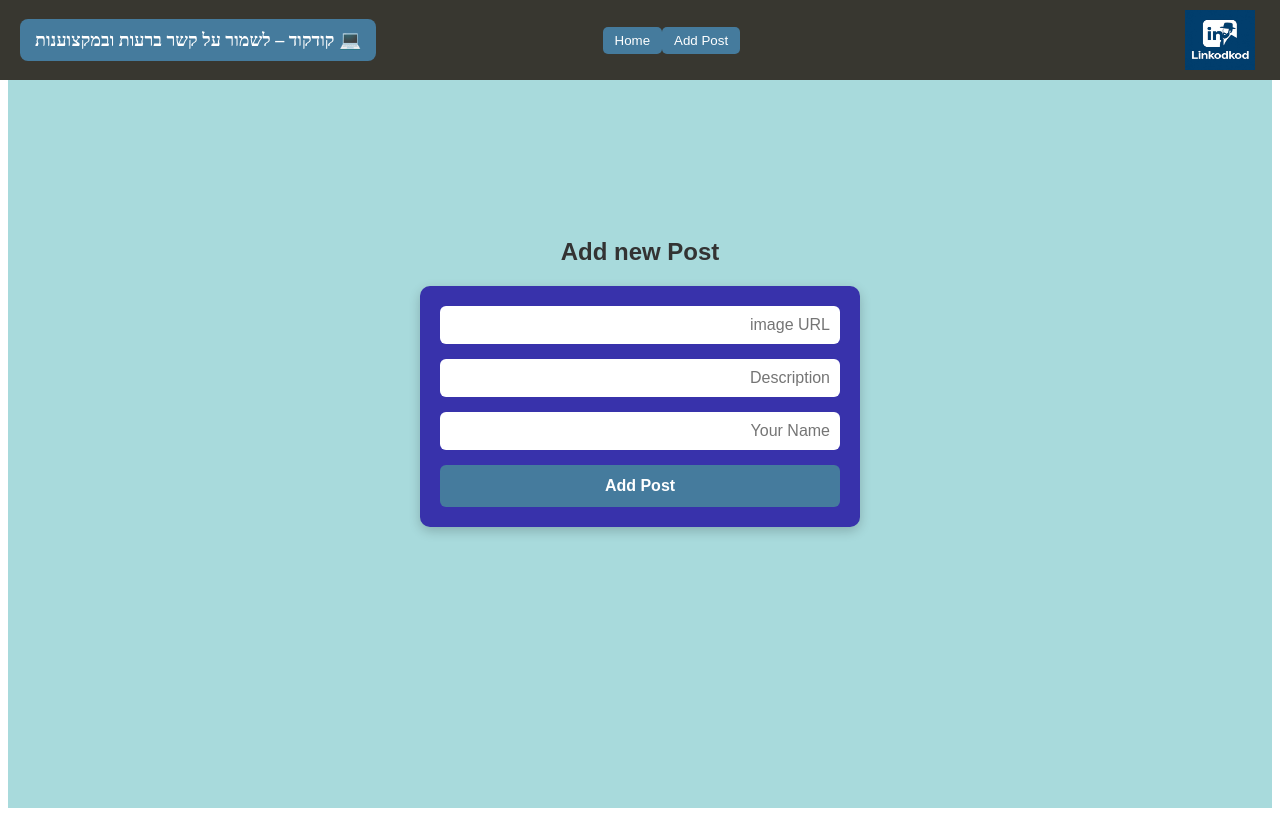
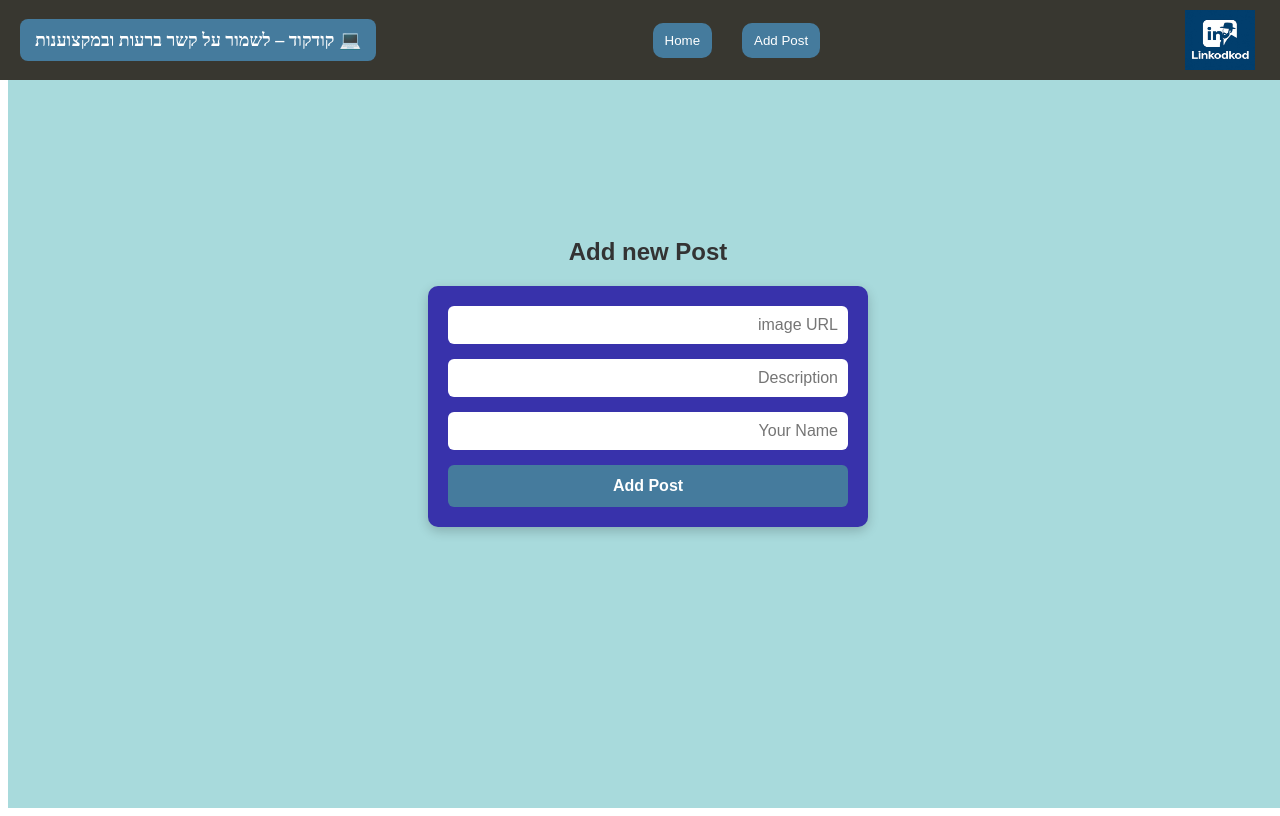
Before and after one commit to Dan965fr/LinkKodkode, a React (Vite) app: page /add-post in a window 1280 px wide. Built offline with nearby package versions, Linux system fonts and the light colour scheme.

Commit message:
change the post to grid

```diff
--- a/src/components/Post.css
+++ b/src/components/Post.css
@@ -5,15 +5,30 @@
   margin: 20px auto;
   max-width: 600px;
   padding: 15px;
-  display: flex;
-  flex-direction: column;
-  gap: 10px;
+  display: grid;
+  grid-template-columns: repeat(auto-fit,minmax(250px,1fr));
+  gap:20px;
   cursor: pointer;
+}
+
+.post-content {
+  background-color: #2c5d85;
+  border-radius: 8px;
+  padding: 15px;
+  text-align: center;
+  color: white;
+  box-shadow: 0 2px 6px rgba(0,0,0,0.2);
+  transition: transform 0.2s;
+}
+
+.post-content:hover {
+  transform: translateY(-5px);
 }
 
 .post img {
   width: 100%;
-  height: auto;
+  height: 200px;
+  object-fit: cover;
   border-radius: 8px;
   margin-bottom: 10px;
 }
--- a/src/components/application-layout/Content.css
+++ b/src/components/application-layout/Content.css
@@ -1,5 +1,5 @@
 .content {
-  width: 100%;
+  width: 100vw;
   min-height: 100vh;
   flex: 1;
   background-color: #a8dadc;
--- a/src/components/application-layout/Layout.css
+++ b/src/components/application-layout/Layout.css
@@ -3,6 +3,8 @@
   display: flex;
   flex-direction: column;
   min-height: 100vh;
+  margin: 0;
+  padding: 0;
 }
 
 .layout-header {
@@ -25,27 +27,30 @@
   justify-content: left;
 }
 
-.header-center {
+.header-center  {
   flex: 1;
   display: flex;
-  justify-content: space-between;
-  gap: 20px;
 }
-
 
 
 .nav-button {
   background-color: #457b9d;
   color: white;
+  justify-content: center;
   border: none;
-  padding: 6px 12px;
-  border-radius: 5px;
+  padding: 10px 12px ;
+  border-radius: 10px;
   cursor: pointer;
+  margin-right: 30px;
+}
+.nav-button:first-child {
+  margin-left: 50px;
 }
 
 .nav-button:hover {
   background-color: #1d3557;
 }
+
 
 
 @media (max-width: 768px) {
--- a/src/components/application-layout/Layout.tsx
+++ b/src/components/application-layout/Layout.tsx
@@ -26,7 +26,10 @@ export default function Layout({ children }: { children: React.ReactNode }) {
         </div>
 
       </header>
+
       <Content>{children}</Content>
+
+
     </div>
   );
 }
```
